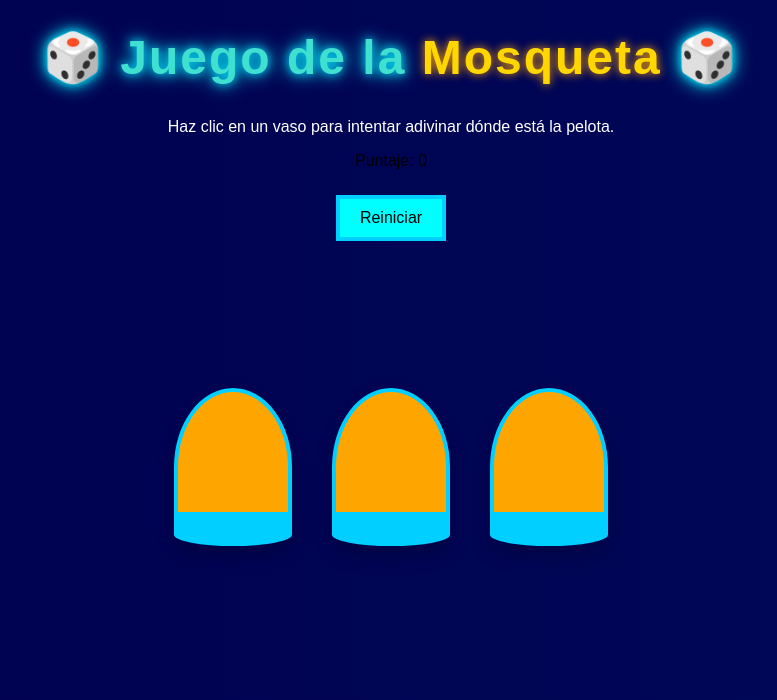
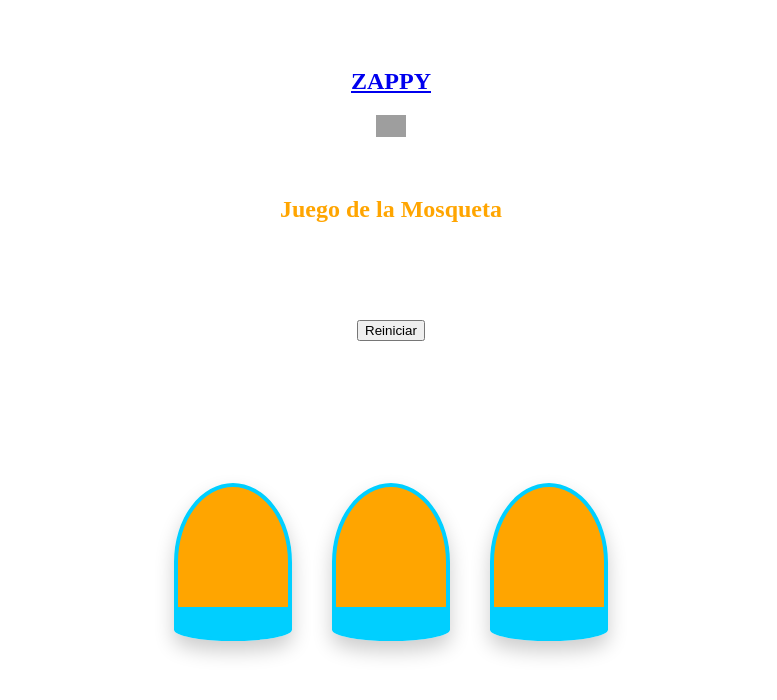
Before and after one commit to claraaaa2008/zappy, a PHP site: page /juegoMosqueta.html in a window 1280 px wide. Shown: the top 700 px of the page, without its empty margins (249-1026 px from the left). Run offline with PHP 8.4, Linux system fonts and the light colour scheme; some web fonts are replaced; grey boxes are pictures that could not be loaded.

Commit message:
estilos volver juegoMosqueta

```diff
--- a/juegos/juegoMosqueta/css/estilos.css
+++ b/juegos/juegoMosqueta/css/estilos.css
@@ -1,33 +1,33 @@
 /* El fondo de la pagina */
 body {
-    margin: 0;
-    padding: 0;
-    font-family: 'Arial', sans-serif;
     text-align: center;
-
-    /* Fondo con degradado en tonos azules oscuros */
-    background: linear-gradient(270deg, #000050, #001a66, #000050);
-    background-size: 600% 600%;
-    /* Amplía el fondo para animarlo */
-    animation: fondoAnimado 20s ease infinite;
-    /* Movimiento suave e infinito del fondo */
+    box-sizing: border-box;
+    padding-inline: 70px;
+    padding-block: 40px;
 }
 
-/* Título principal */
-h1 {
-    color: turquoise;
-    margin-top: 30px;
-    font-size: 3em;
-    letter-spacing: 2px;
-    text-shadow: 0 0 20px cyan, 0 0 10px #00cfff;
-} h1 span {
-    color: gold;
-    text-shadow: 0 0 10px orange;
+nav {
+    max-width: 1100px;
+    margin: auto;
+} main {
+    max-width: 600px;
+    margin: auto;
+    gap: 20px;
+}
+
+nav span {
+    color: white;
 }
 
 /* Texto descriptivo */
 p {
     color: white;
+    font-family: 'Roboto', sans-serif;
+} h2 {
+    color: orange;
+} .puntaje {
+    color: white;
+    padding: 12px 14px;
 }
 
 /* Contenedor que organiza los vasos horizontalmente */
@@ -94,24 +94,9 @@ p {
 }
 
 /* Contenedor de botones */
-.botones {
-    margin-top: 20px;
-}
-
-/* Botón de reinicio */
-.botones button {
-    margin: 5px;
-    padding: 10px 20px;
-    font-size: 16px;
-    cursor: pointer;
-    background-color: aqua;
-    border: 4px solid #00cfff;
-    transition: background-color 0.3s;
-}
-
-.botones button:hover {
-    background-color: #00ffff;
-    /* Cambio de color al pasar el mouse */
+.buttonTurquesa {
+    max-width: 200px;
+    margin: auto;
 }
 
 /* Mensaje de resultado */
--- a/juegos/juegoMosqueta/juegoMosqueta.html
+++ b/juegos/juegoMosqueta/juegoMosqueta.html
@@ -5,19 +5,33 @@
     <meta charset="UTF-8" />
     <meta name="viewport" content="width=device-width, initial-scale=1" />
     <title>Juego Mosqueta</title>
+    <link rel="website icon" href="../../img/ZappyConCara.png">
     <link rel="stylesheet" href="css/estilos.css">
+    <link
+        href="https://fonts.googleapis.com/css2?family=Material+Symbols+Rounded:opsz,wght,FILL,GRAD@20..48,100..700,0..1,-50..200"
+        rel="stylesheet" />
+    <link rel="stylesheet" href="../../nuevoSitios/css/modoOscuro.css">
+    <link href="https://fonts.cdnfonts.com/css/cutta" rel="stylesheet">
 </head>
 
 <body>
+    <nav class="div-row align content">
+        <a href="../../nuevoSitios/index/index.html.php">
+            <h1>ZAPPY</h1>
+        </a>
+        <div class="div-row" style="gap: 20px;">
+            <img class="zappy-con-cara-1" src="../../img/ZappyConCara.png" alt="Imagen de usuario Zappy"
+                style="width: 30px;" />
+            <p>usuario123</p>
+        </div>
+    </nav>
+    <main class="div-column">
         <!-- el titulo del juego decorado-->
-    <h1>🎲 Juego de la <span>Mosqueta</span> 🎲</h1>
+        <h2>Juego de la Mosqueta</h2>
         <p>Haz clic en un vaso para intentar adivinar dónde está la pelota.</p>
-    <div id="puntaje">Puntaje: 0</div>
+        <div class="puntaje">Puntaje: 0</div>
 
-
-    <div class="botones">
-        <button id="reiniciar">Reiniciar</button> <!-- Un boton util para reiniciar el juego -->
-    </div>
+        <button id="reiniciar" class="buttonTurquesa">Reiniciar</button> <!-- Un boton util para reiniciar el juego -->
 
         <div class="game-container" id="juego">
             <div class="vaso" data-vaso="0"></div>
@@ -27,7 +41,9 @@
         </div>
 
         <div id="mensaje"></div>
+    </main>
 
 </body>
 <script src="js/logica.js"></script>
+
 </html>
--- a/nuevoSitios/index/indexGame.html
+++ b/nuevoSitios/index/indexGame.html
@@ -37,7 +37,7 @@
             <div class="div-column">
                 <div class="div-row">
                     <p><b>1.</b> usuario123</p>
-                    <p class="puntaje">xxxxx</p>
+                    <p class="puntaje" id="puntaje">xxxxx</p>
                 </div>
                 <div class="div-row">
                     <p><b>1.</b> usuario123</p>
```
Lines whose indentation alone changed are shown as unchanged.
